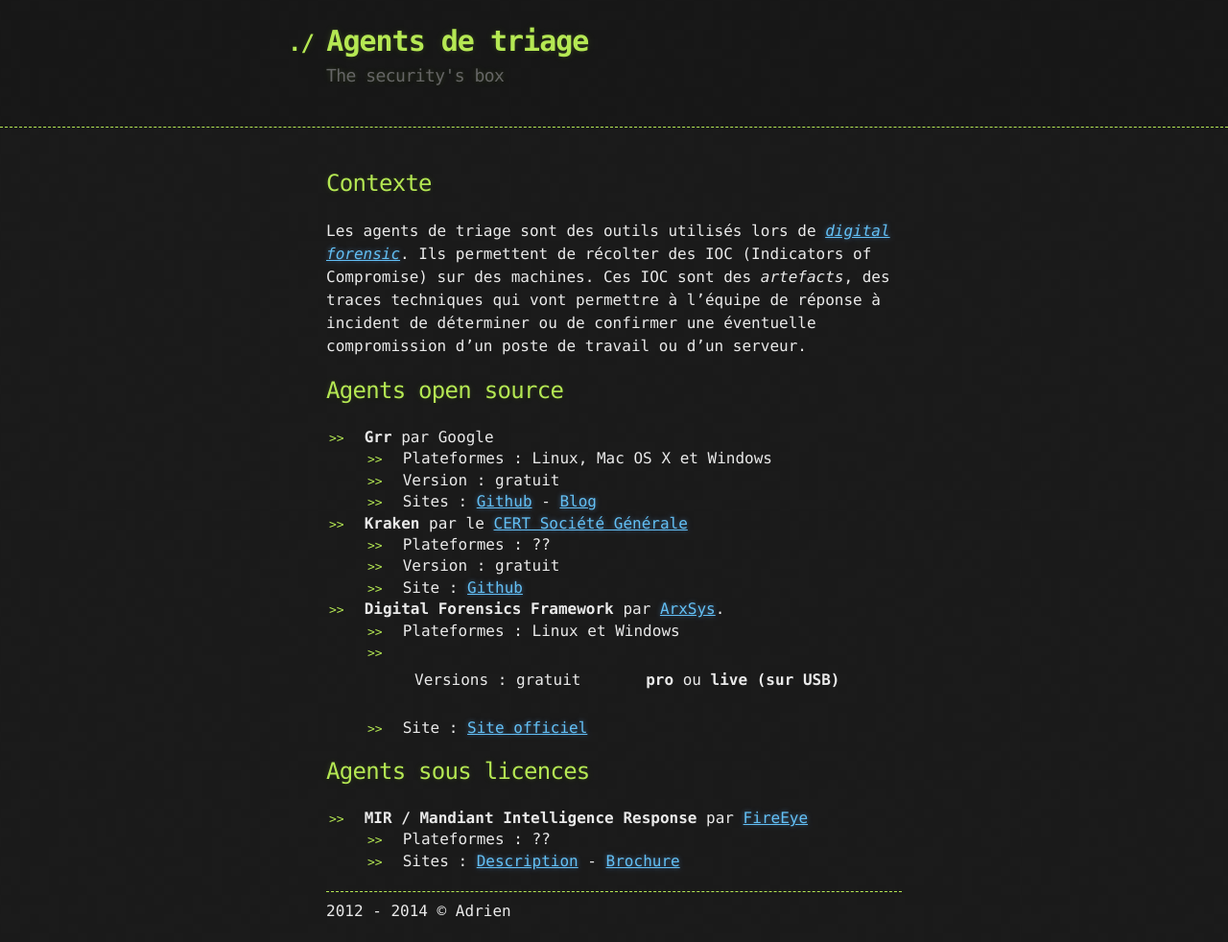
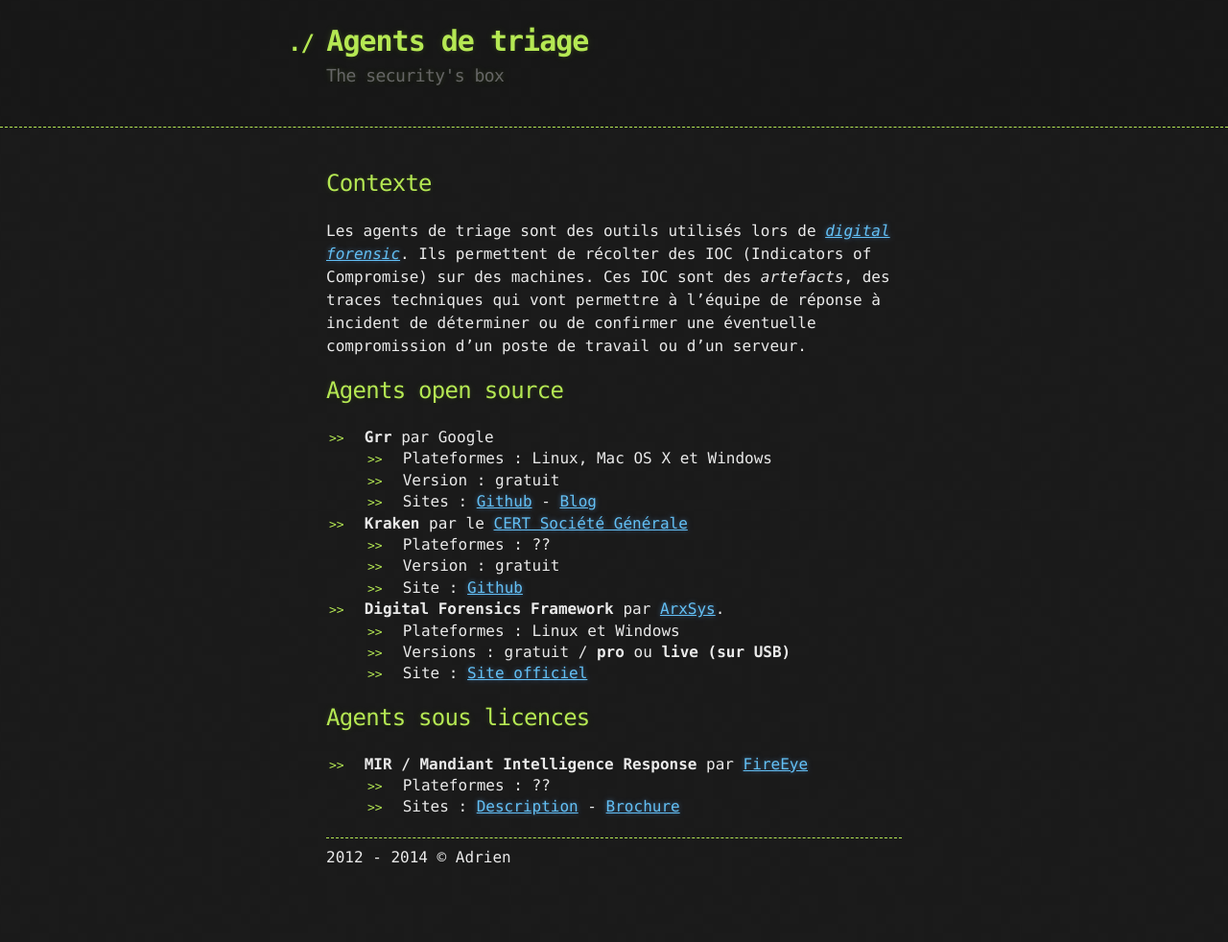
Before and after one commit to Adeber/Adeber.github.io, a Jekyll site: the page built from _posts/2014-10-24-agents-triage.markdown, in a window 1280 px wide. Shown: the whole page at 96% size. Built offline with Jekyll 4.4.1, drawn with Linux system fonts in a browser that asks for light colours; after the commit the page ends 926 px from its top, so only the background shows below that.

Commit message:
article erreur tableau

```diff
--- a/_posts/2014-10-24-agents-triage.markdown
+++ b/_posts/2014-10-24-agents-triage.markdown
@@ -22,7 +22,7 @@
 	- Site : [Github](https://github.com/certsocietegenerale/kraken)
 * **Digital Forensics Framework** par [ArxSys](http://www.arxsys.fr).
 	- Plateformes : Linux et Windows
-	- Versions : gratuit | **pro** ou **live (sur USB)**
+	- Versions : gratuit / **pro** ou **live (sur USB)**
 	- Site : [Site officiel](http://www.digital-forensic.org/)
 
 ## Agents sous licences
```
